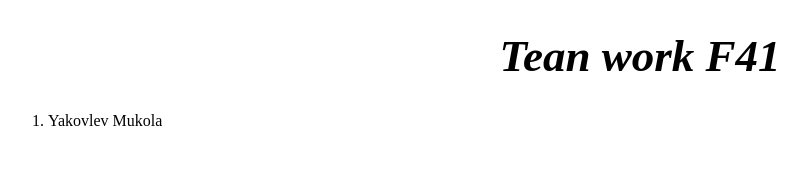
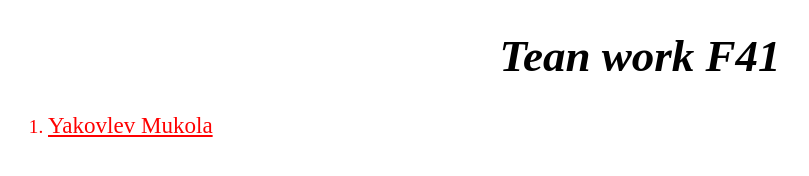
Before and after one commit to nwork1100/f41-team-work, a plain HTML site: page index.html in a window 1280 px wide. Shown: the whole page, without its empty margins (0-809 px from the left). Drawn offline with Linux system fonts and the light colour scheme.

Commit message:
added tag a

```diff
--- a/index.html
+++ b/index.html
@@ -11,7 +11,7 @@
 	<h1>Tean work F41</h1>
 
 	<ol>
-		<li>Yakovlev Mukola</li>
+		<li><a href="#">Yakovlev Mukola</a></li>
 	</ol>
 
 
--- a/style.css
+++ b/style.css
@@ -3,3 +3,8 @@ h1 {
 	text-align: center;
 	font-style: italic;
 }
+
+ol, a{
+	font-size: larger;
+	color: red;
+}
```
